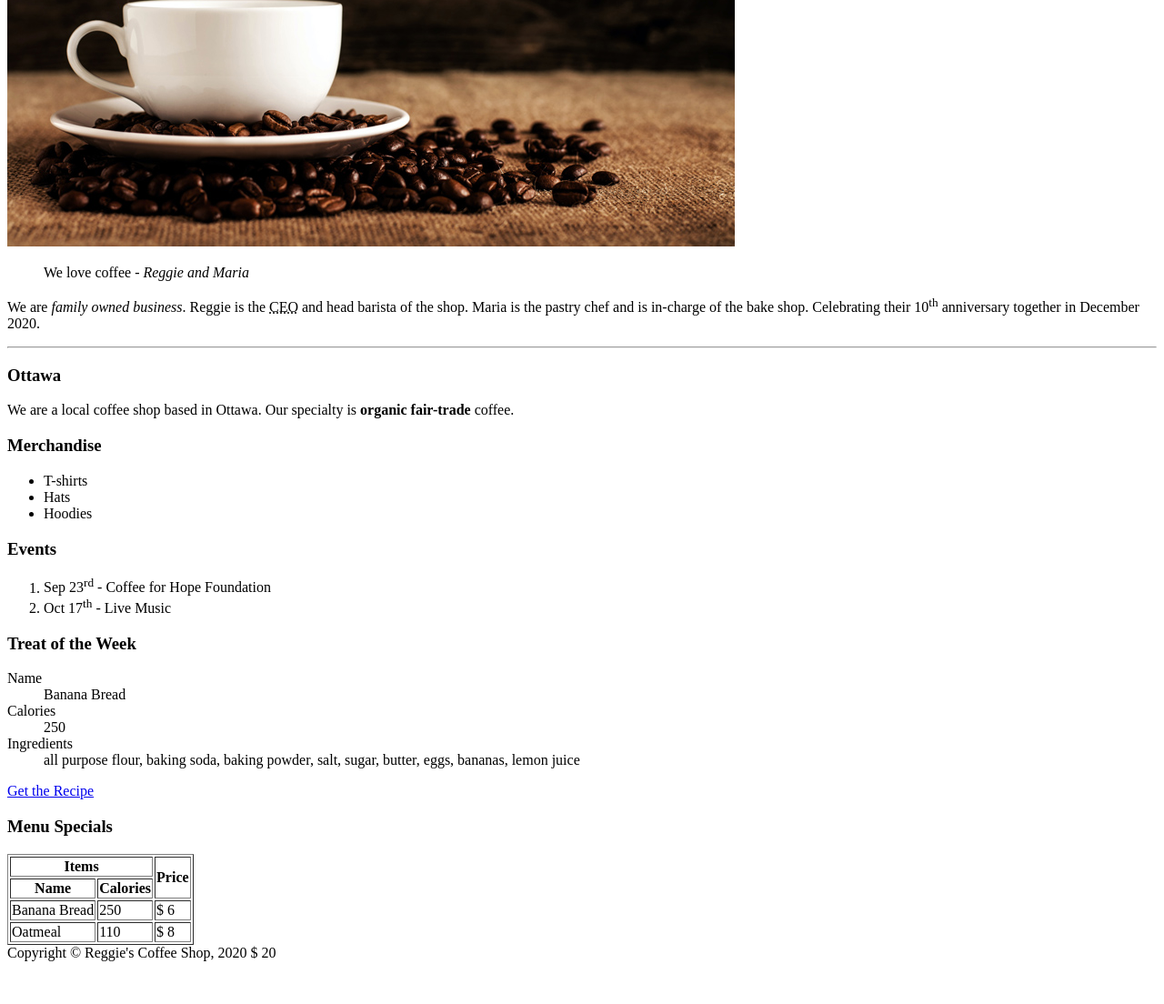
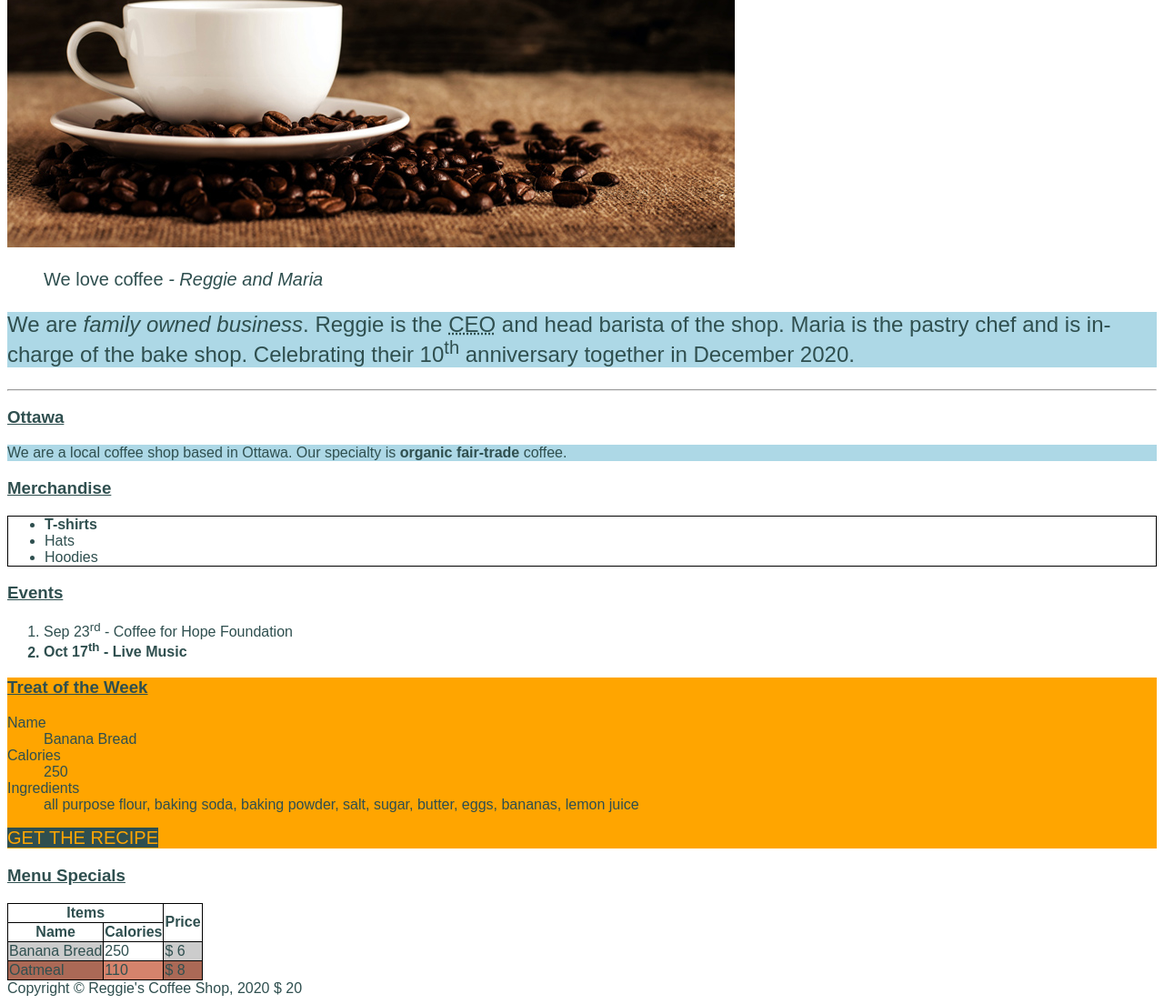
Before and after one commit to abhaysharma/mtm6130-f20-030, a plain HTML site: page week-5/index.html in a window 1280 px wide. Shown: the part 471-1575 px from the top of the page at 91% size. Before the commit the page ends 1536 px from the top, so only its background shows below. Drawn offline with Linux system fonts and the light colour scheme.

Commit message:
Adding week 5 demo code

```diff
--- /dev/null
+++ b/week-5/css/main.css
@@ -0,0 +1,142 @@
+body {
+  font-family: Arial, Helvetica, sans-serif;
+  color: darkslategrey;
+}
+
+/*
+  This is a CSS Comment
+  Shortcut for adding the comment Control + / or Command + /
+*/
+h1 {
+  color: white;
+}
+
+p {
+  background-color: lightblue;
+}
+
+/* Selecting multiple elements to add same styles */
+h1,
+h2,
+h3,
+h4,
+h5,
+h6 {
+  text-decoration: underline;
+}
+
+/* Selecting child elements */
+nav ul {
+  list-style: none;
+}
+
+/* Selecting child elements multiple level */
+nav ul a {
+  color: darkslategrey;
+  text-decoration: none;
+}
+
+/* Selecting HTML element with class name */
+.orange-link {
+  background: darkslategrey;
+  color: orange;
+  text-decoration: none;
+}
+
+/* Selecting HTML element with id value */
+#tow {
+  background: orange;
+}
+
+.large-text {
+  font-size: 20px;
+}
+
+/* Child Selector or Direct Child Selector
+  Selecting only the p directly inside teh article
+ */
+article>p {
+  font-size: 24px;
+}
+
+/*
+Adjacent sibling selector
+Selecting only the ul that is adjacent to a h3
+ */
+h3+ul {
+  border: 1px solid black;
+}
+
+/* Attribute selector */
+
+[href="#tow"] {
+  font-weight: bold;
+}
+
+[target="_blank"] {
+  text-transform: uppercase;
+}
+
+/* Using Pseudo Classes
+Styling Navigation */
+nav ul a,
+nav ul a:link,
+nav ul a:visited {
+  background: orange;
+  /* horizontal vertical blur spread color */
+  box-shadow: -2px 2px 4px 2px black;
+}
+
+nav ul a:hover,
+nav ul a:focus {
+  text-decoration: underline;
+}
+
+nav ul a:active {
+  /* horizontal vertical blur spread color */
+  box-shadow: 0 0 4px 2px black;
+}
+
+/*
+Position related selectors
+first child
+*/
+aside ul li:first-child {
+  font-weight: bold;
+}
+
+/* last child */
+section ol li:last-child {
+  font-weight: bold;
+}
+
+/* collapse table border into one */
+table {
+  border-collapse: collapse;
+}
+
+/* nth-child selector */
+tbody tr:nth-child(even) {
+  background-color: #d5836c;
+}
+
+/*
+  using nth-child with n.
+  Where n is 0, 1, 2, 3, .... until the number of elements
+*/
+table th:nth-child(n),
+table td:nth-child(n) {
+  /* hex color value with 3 characters */
+  border: 1px solid #000;
+}
+
+/* the above is same as this
+table th,
+table td{
+
+} */
+
+/* 2n+1 if n is 0,1,2,3... then 2n+1 will be 1, 3, 5, 7.... */
+table td:nth-child(2n+1) {
+  background-color: rgba(0, 0, 0, 0.2);
+}
--- a/week-5/index.html
+++ b/week-5/index.html
@@ -4,13 +4,14 @@
 <head>
   <meta charset="UTF-8">
   <title>Reggie's Coffee Shop - Home</title>
+  <link href="css/main.css" rel="stylesheet">
 </head>
 
 <body>
   <!-- Control + / or Command + / -->
   <!-- This is a HTML comment -->
   <!-- Site header -->
-  <header>
+  <header style="background:peru;">
     <h1>Reggie's Coffee Shop</h1>
     <nav>
       <ul>
@@ -25,12 +26,13 @@
   </header>
   <!-- page content -->
   <main>
-    <a href="#tow">Treat of the Week</a>
+    <!-- adding class orange-link to the a tag -->
+    <a href="#tow" class="orange-link">Treat of the Week</a>
     <article>
       <h2>Our Story</h2>
       <!-- Adding image -->
       <img src="images/coffee-shop.jpg" alt="coffee cup on top of pile of coffee beans">
-      <blockquote>
+      <blockquote class="large-text">
         We love coffee <cite>- Reggie and Maria</cite>
       </blockquote>
       <p>
@@ -71,12 +73,12 @@
         <dd>all purpose flour, baking soda, baking powder, salt, sugar, butter, eggs, bananas, lemon juice</dd>
       </dl>
       <!-- Adding a link to the recipe site and opening in new tab -->
-      <a href="https://www.yummly.com/recipe/Banana-Bread-1033797?prm-v1" target="_blank">Get the Recipe</a>
+      <a href="https://www.yummly.com/recipe/Banana-Bread-1033797?prm-v1" target="_blank" class="orange-link large-text">Get the Recipe</a>
     </section>
     <!-- Adding section for menu -->
     <section>
       <h3>Menu Specials</h3>
-      <table border>
+      <table>
         <thead>
           <tr>
             <th colspan="2">Items</th>
```
